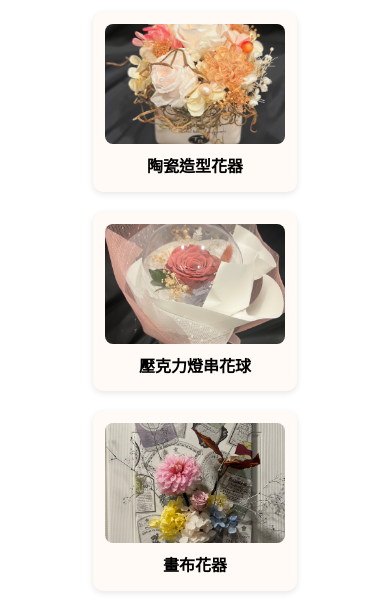
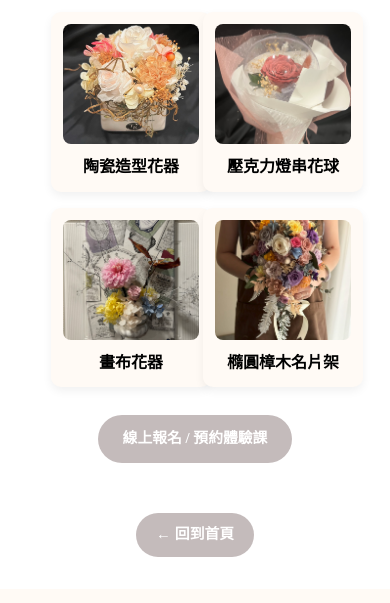
Before and after one commit to Chang-hua-shan/kaori, a plain HTML site: page class.html in a window 390 px wide. Shown: the part 129-732 px from the top of the page. Drawn offline with nearby package versions, Linux system fonts and the light colour scheme.

Commit message:
課程介紹頁面改為兩個課程一橫排

```diff
--- a/style.css
+++ b/style.css
@@ -425,6 +425,26 @@ nav { position: relative; }
   }
   .course-grid .course-card:nth-child(n+5) { display: none; }
 
+  /* === class.html 手機課程卡片：兩個一排 === */
+.course-buttons {
+  display: grid;                          /* 改成 grid */
+  grid-template-columns: repeat(2, 1fr);  /* 兩欄 */
+  gap: 16px;                              /* 卡片間距 */
+  justify-items: stretch;
+}
+
+.course-buttons a {
+  width: 100%;                /* 讓卡片自動撐滿欄位 */
+  padding: 12px;
+  box-shadow: 0 4px 10px rgba(0,0,0,0.06);
+}
+
+.course-buttons a img {
+  height: 120px;               /* 固定高度，讓排版整齊 */
+  object-fit: cover;
+}
+
+
   /* === 手機作品集：改成橫向滑動相簿（連續滑） === */
   .gallery {
     display: flex;                    /* 改為水平排列 */
```
